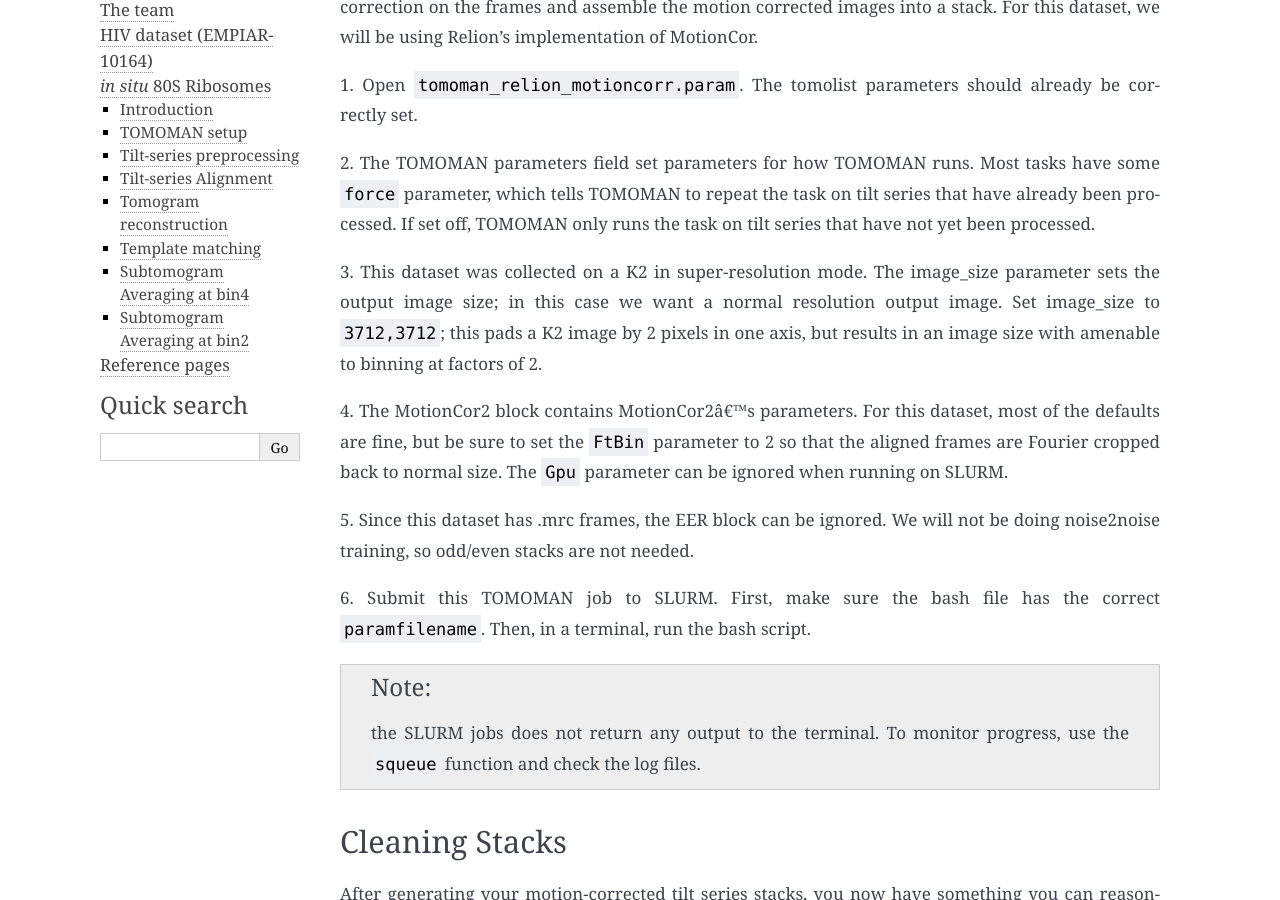
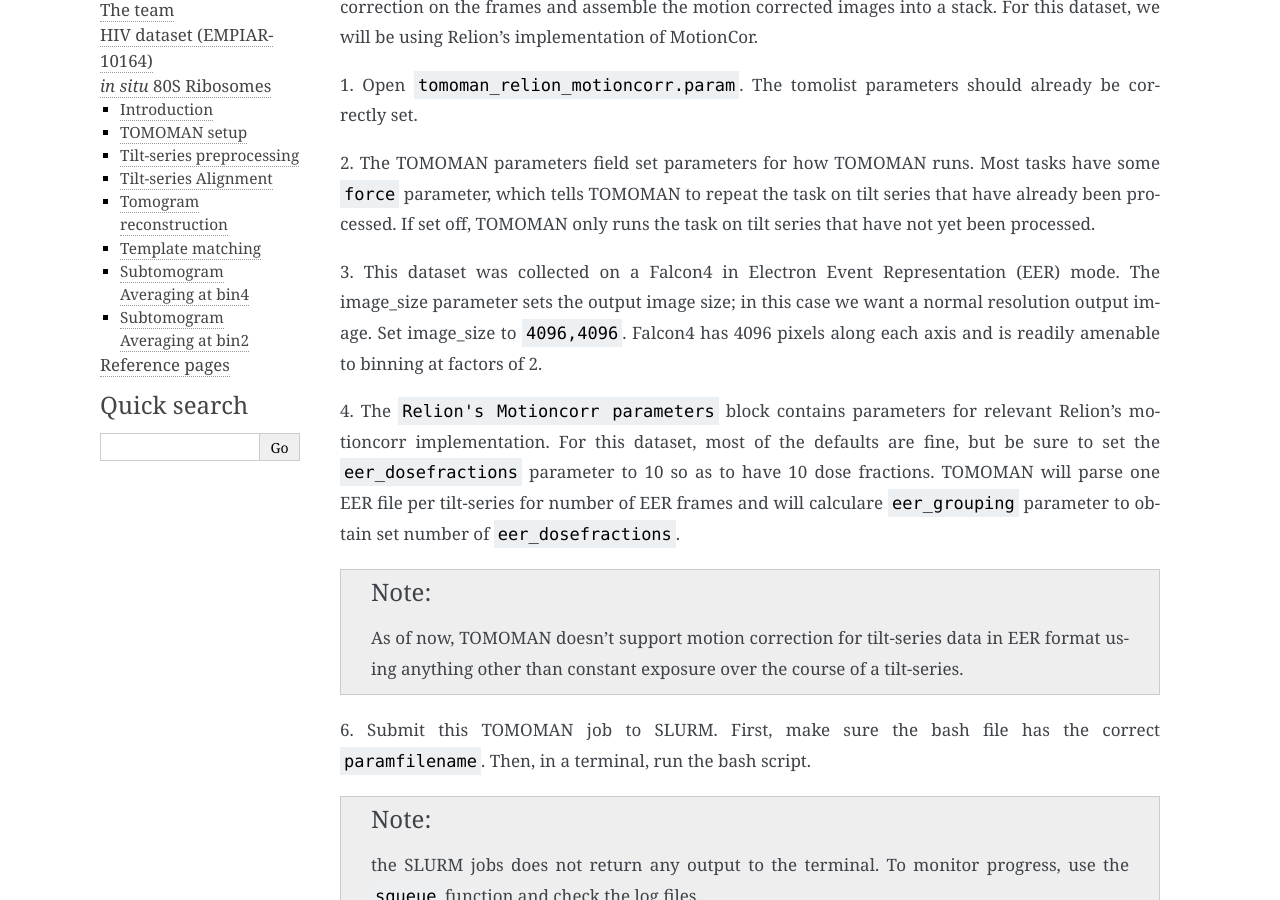
Before and after one commit to sagarbiophysics/Subtomo-tutorials, a Sphinx documentation site: the page built from source/80S_insitu/ts_preprocess.rst, in a window 1280 px wide and 900 px high, scrolled down 214 px. Built offline with Sphinx 7.4.7, drawn with Linux system fonts in a browser that asks for light colours.

Commit message:
Update ts_preprocess.rst

```diff
--- a/source/80S_insitu/ts_preprocess.rst
+++ b/source/80S_insitu/ts_preprocess.rst
@@ -15,16 +15,17 @@ The tomolist parameters should already be correctly set.
 Most tasks have some ``force`` parameter, which tells TOMOMAN to repeat the task on tilt series that have already been processed.
 If set off, TOMOMAN only runs the task on tilt series that have not yet been processed.
 
-3. This dataset was collected on a K2 in super-resolution mode.
+3. This dataset was collected on a Falcon4 in Electron Event Representation (EER) mode.
 The image_size parameter sets the output image size; in this case we want a normal resolution output image.
-Set image_size to ``3712,3712``; this pads a K2 image by 2 pixels in one axis, but results in an image size with amenable to binning at factors of 2.
+Set image_size to ``4096,4096``.
+Falcon4 has 4096 pixels along each axis and is readily amenable to binning at factors of 2.
 
-4. The MotionCor2 block contains MotionCor2â€™s parameters.
-For this dataset, most of the defaults are fine, but be sure to set the ``FtBin`` parameter to 2 so that the aligned frames are Fourier cropped back to normal size.
-The ``Gpu`` parameter can be ignored when running on SLURM.
+4. The ``Relion's Motioncorr parameters`` block contains parameters for relevant Relion's motioncorr implementation.
+For this dataset, most of the defaults are fine, but be sure to set the ``eer_dosefractions`` parameter to 10 so as to have 10 dose fractions.
+TOMOMAN will parse one EER file per tilt-series for number of EER frames and will calculare ``eer_grouping`` parameter to obtain set number of ``eer_dosefractions``.
 
-5. Since this dataset has .mrc frames, the EER block can be ignored.
-We will not be doing noise2noise training, so odd/even stacks are not needed.
+.. note ::
+     As of now, TOMOMAN doesn't support motion correction for tilt-series data in EER format using anything other than constant exposure over the course of a tilt-series.
 
 6. Submit this TOMOMAN job to SLURM. First, make sure the bash file has the correct ``paramfilename``.
 Then, in a terminal, run the bash script.
```
